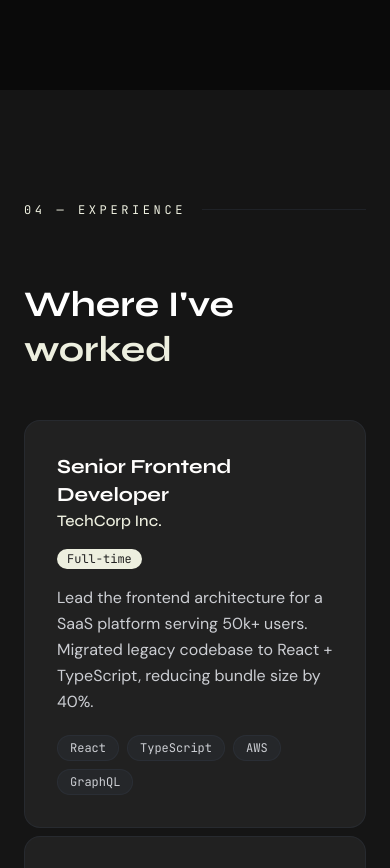
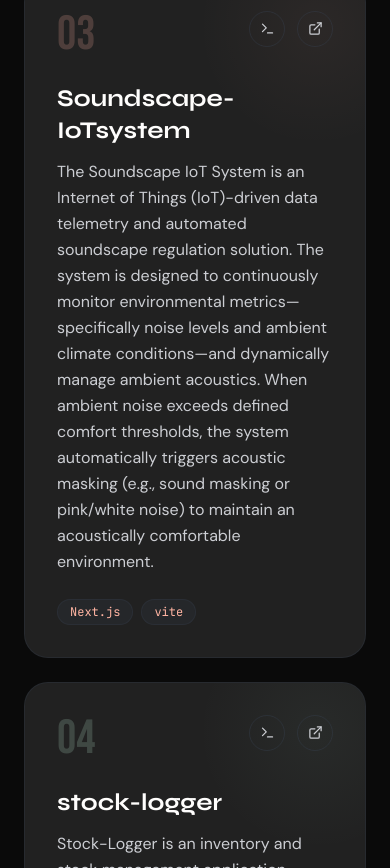
Before and after one commit to nikaver09/neks-portfolio-, a React (Vite) app: page / in a window 390 px wide. Shown: the part 6136-7004 px from the top of the page. Built offline with nearby package versions, Linux system fonts and the light colour scheme.

Commit message:
IMPROVING FUNCTION AND DESIGN, ANDING SOME STUFF

```diff
--- a/src/components/Hero.jsx
+++ b/src/components/Hero.jsx
@@ -28,18 +28,12 @@ export default function Hero({ onNavigateToCertificates }) {
       {/* Custom Cursor Spotlight — hidden on touch devices */}
       <div
         ref={cursorRef}
-        className="pointer-events-none fixed w-[400px] h-[400px] rounded-full opacity-10 transition-transform duration-700 ease-out hidden md:block"
-        style={{ background: "radial-gradient(circle, #D1D5D0 0%, transparent 70%)", zIndex: 0 }}
+        className="hero-cursor-glow pointer-events-none fixed w-[400px] h-[400px] rounded-full opacity-10 transition-transform duration-700 ease-out hidden md:block"
+        style={{ zIndex: 0 }}
       />
 
       {/* Background Grid */}
-      <div
-        className="absolute inset-0 opacity-5"
-        style={{
-          backgroundImage: "linear-gradient(#D1D5D0 1px, transparent 1px), linear-gradient(90deg, #D1D5D0 1px, transparent 1px)",
-          backgroundSize: "60px 60px",
-        }}
-      />
+      <div className="absolute inset-0 opacity-5 hero-grid" />
 
       {/* Background Abstract Rings — hidden on small screens to avoid overflow */}
       <div className="absolute top-32 right-12 w-72 h-72 border border-muted/20 rounded-full animate-spin-slow opacity-30 hidden sm:block" />
--- a/src/components/Projects.jsx
+++ b/src/components/Projects.jsx
@@ -21,6 +21,26 @@ const projects = [
     repo: "https://github.com/nikaver09/E-jeepney-system.git",
     featured: true,
     accent: "#acd7faff",
+  },
+  {
+    num: "03",
+    title: "Soundscape-IoTsystem",
+    desc: "The Soundscape IoT System is an Internet of Things (IoT)-driven data telemetry and automated soundscape regulation solution. The system is designed to continuously monitor environmental metrics—specifically noise levels and ambient climate conditions—and dynamically manage ambient acoustics. When ambient noise exceeds defined comfort thresholds, the system automatically triggers acoustic masking (e.g., sound masking or pink/white noise) to maintain an acoustically comfortable environment.",
+    tags: ["Next.js", "vite"],
+    live: "https://soundscape-iotsystem.vercel.app/",
+    repo: "https://github.com/nikaver09/soundscape-Iotsystem.git",
+    featured: true,
+    accent: "#ffb4a2ff",
+  },
+  {
+    num: "04",
+    title: "stock-logger",
+    desc: "Stock-Logger is an inventory and stock management application designed to track, log, and monitor inventory levels and stock movements. It helps users maintain accurate records of incoming and outgoing goods, reduce manual logging errors, and keep real-time visibility over item quantities.",
+    tags: ["Next.js", "TypeScript"],
+    live: "https://stock-logger.vercel.app/",
+    repo: "https://github.com/nikaver09/Stock-logger.git",
+    featured: true,
+    accent: "#b5e2cbff",
   },
 ];
 
@@ -102,7 +122,7 @@ export default function Projects() {
 
                 <div className="flex flex-wrap gap-2">
                   {project.tags.map(t => (
-                    <span key={t} className="font-mono text-xs px-3 py-1 rounded-full bg-muted/20 border border-muted/30" style={{ color: project.accent }}>{t}</span>
+                    <span key={t} className="project-tag font-mono text-xs px-3 py-1 rounded-full bg-muted/20 border border-muted/30" style={{ color: project.accent }}>{t}</span>
                   ))}
                 </div>
               </div>
@@ -137,7 +157,7 @@ export default function Projects() {
                 <p className="font-body text-ghost text-sm leading-relaxed line-clamp-3">{project.desc}</p>
                 <div className="flex flex-wrap gap-1.5">
                   {project.tags.slice(0, 2).map(t => (
-                    <span key={t} className="font-mono text-[10px] px-2 py-0.5 rounded-full bg-muted/20 border border-muted/30 text-ghost">{t}</span>
+                    <span key={t} className="project-tag font-mono text-[10px] px-2 py-0.5 rounded-full bg-muted/20 border border-muted/30 text-ghost">{t}</span>
                   ))}
                 </div>
               </div>
--- a/src/index.css
+++ b/src/index.css
@@ -317,3 +317,23 @@ html.light-mode .project-num {
   color: #2b2a2a !important;
   opacity: 0.15 !important;
 }
+
+/* Hero Background Grid & Cursor Glow */
+.hero-grid {
+  background-image: linear-gradient(#D1D5D0 1px, transparent 1px), linear-gradient(90deg, #D1D5D0 1px, transparent 1px);
+  background-size: 60px 60px;
+}
+
+.hero-cursor-glow {
+  background: radial-gradient(circle, #D1D5D0 0%, transparent 70%);
+}
+
+html.light-mode .hero-grid {
+  background-image: linear-gradient(#2b2a2a 1px, transparent 1px), linear-gradient(90deg, #2b2a2a 1px, transparent 1px);
+  opacity: 0.08 !important;
+}
+
+html.light-mode .hero-cursor-glow {
+  background: radial-gradient(circle, #2b2a2a 0%, transparent 70%);
+  opacity: 0.08 !important;
+}
```
